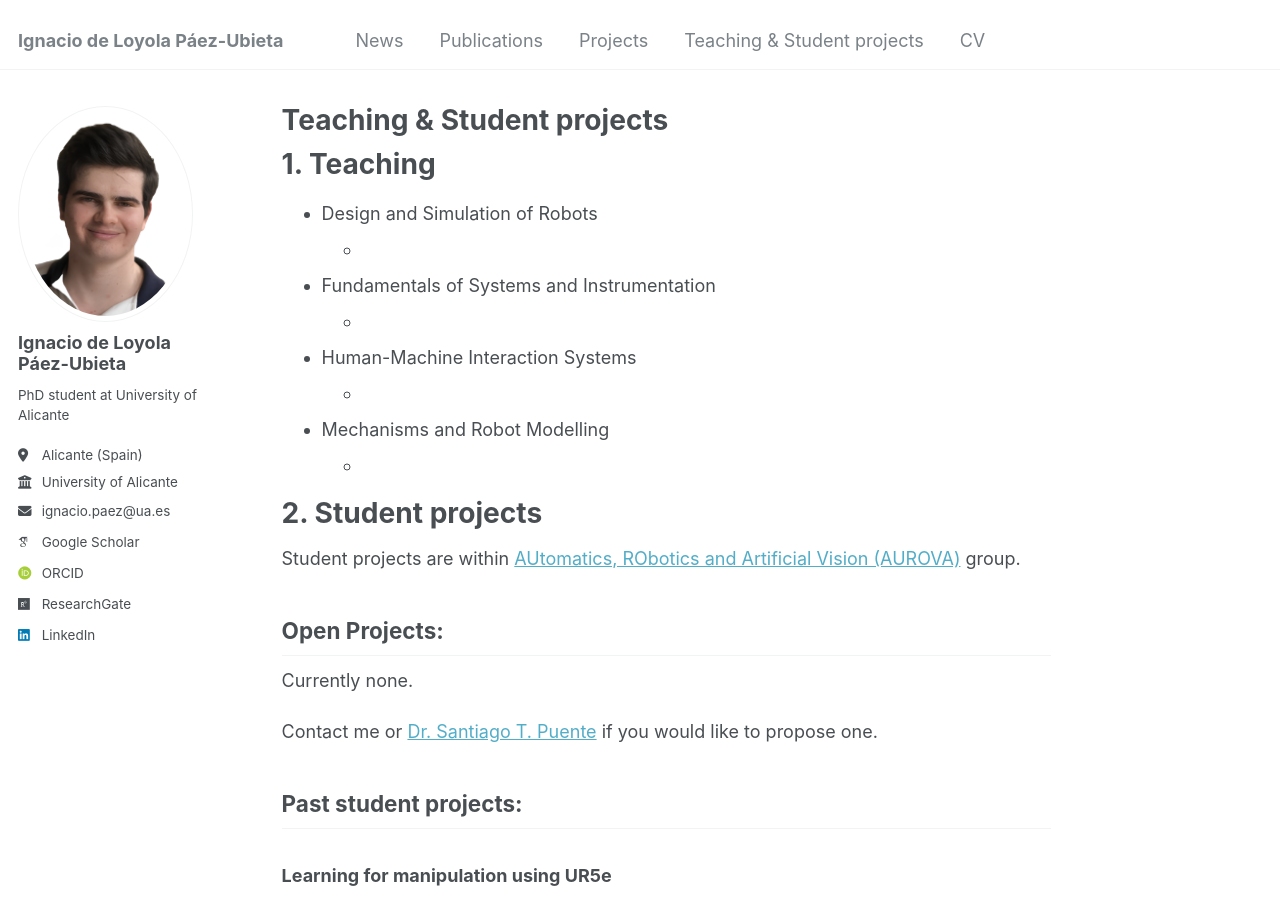
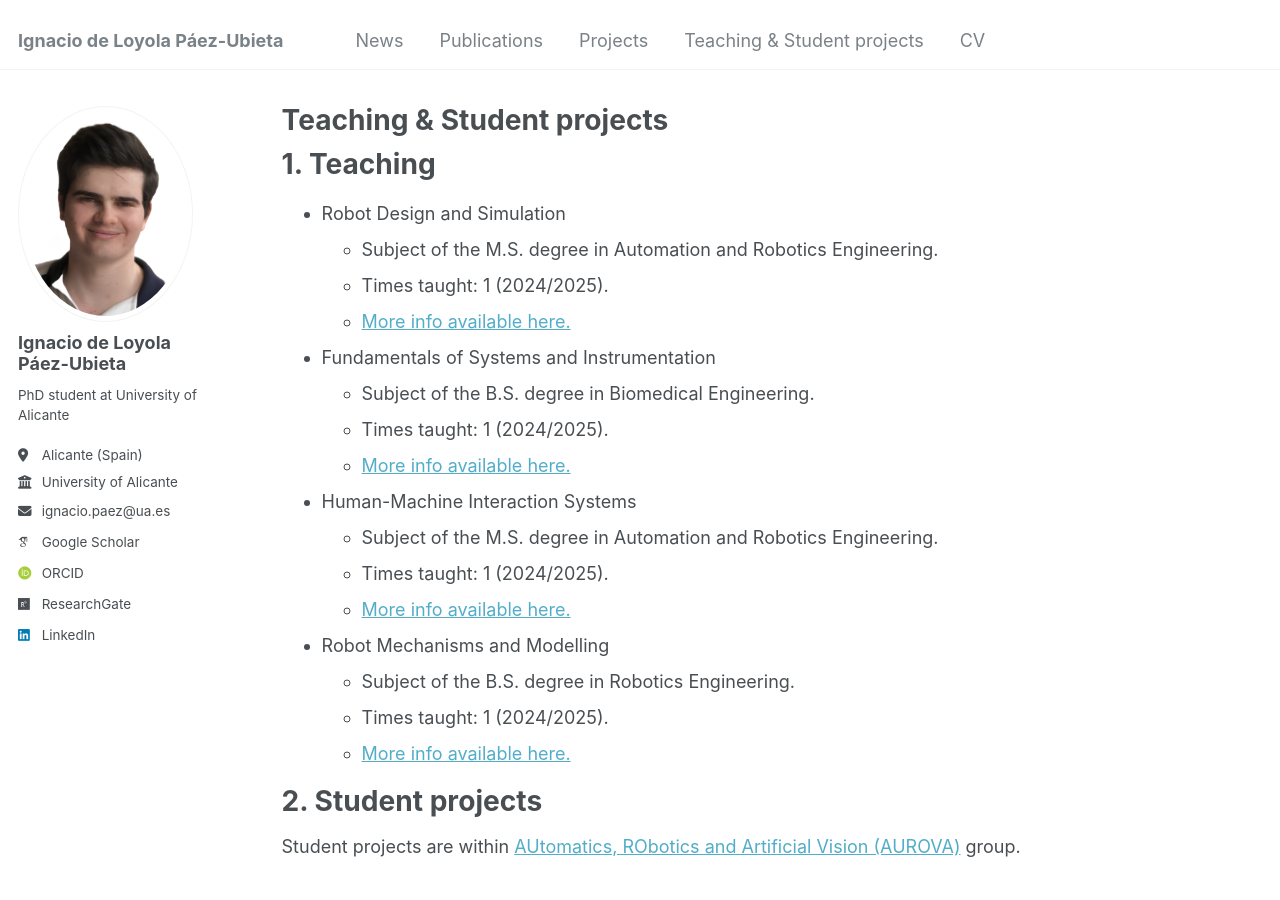
Before and after one commit to ignpaub/ignpaub.github.io, a Jekyll site: the page built from _pages/teaching_student_projects.md, in a window 1280 px wide and 900 px high. Built offline with Jekyll 4.4.1, drawn with Linux system fonts in a browser that asks for light colours; some web fonts are replaced.

Commit message:
Update teaching_student_projects.md

```diff
--- a/_pages/teaching_student_projects.md
+++ b/_pages/teaching_student_projects.md
@@ -7,21 +7,29 @@ author_profile: true
 
 # 1. Teaching
 <ul>
-  <li>Design and Simulation of Robots</li>
+  <li>Robot Design and Simulation</li>
   <ul>
-    <li> </li>
+    <li>Subject of the M.S. degree in Automation and Robotics Engineering.</li>
+    <li>Times taught: 1 (2024/2025).</li>
+    <li><a href = "https://cvnet.cpd.ua.es/Guia-Docente/GuiaDocente/Index?wlengua=en&wcodasi=37816&scaca=2024-25">More info available here.</a></li>
   </ul>
   <li>Fundamentals of Systems and Instrumentation</li>
   <ul>
-    <li> </li>
+    <li>Subject of the B.S. degree in Biomedical Engineering.</li>
+    <li>Times taught: 1 (2024/2025).</li>
+    <li><a href = "https://cvnet.cpd.ua.es/Guia-Docente/?wlengua=en&wcodasi=33612&scaca=2024-25">More info available here.</a></li>
   </ul>
   <li>Human-Machine Interaction Systems</li>
   <ul>
-    <li> </li>
+    <li>Subject of the M.S. degree in Automation and Robotics Engineering. </li>
+    <li>Times taught: 1 (2024/2025).</li>
+    <li><a href = "https://cvnet.cpd.ua.es/Guia-Docente/?wlengua=en&wcodasi=37809&scaca=2024-25">More info available here.</a></li>
   </ul>
-  <li>Mechanisms and Robot Modelling</li>
+  <li>Robot Mechanisms and Modelling</li>
   <ul>
-    <li> </li>
+    <li>Subject of the B.S. degree in Robotics Engineering.</li>
+    <li>Times taught: 1 (2024/2025).</li>
+    <li><a href = "https://cvnet.cpd.ua.es/Guia-Docente/?wlengua=en&wcodasi=33719&scaca=2024-25">More info available here.</a></li>
   </ul>
 </ul>
 
```
